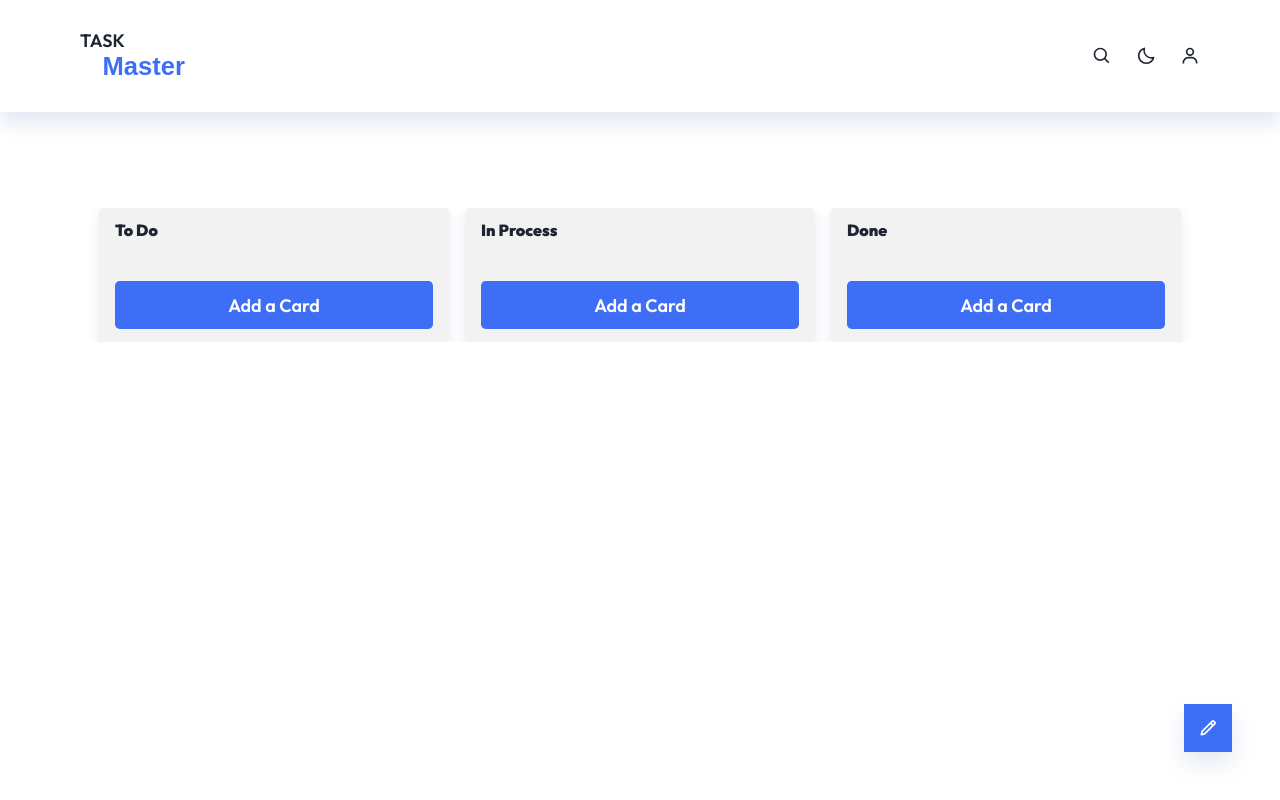
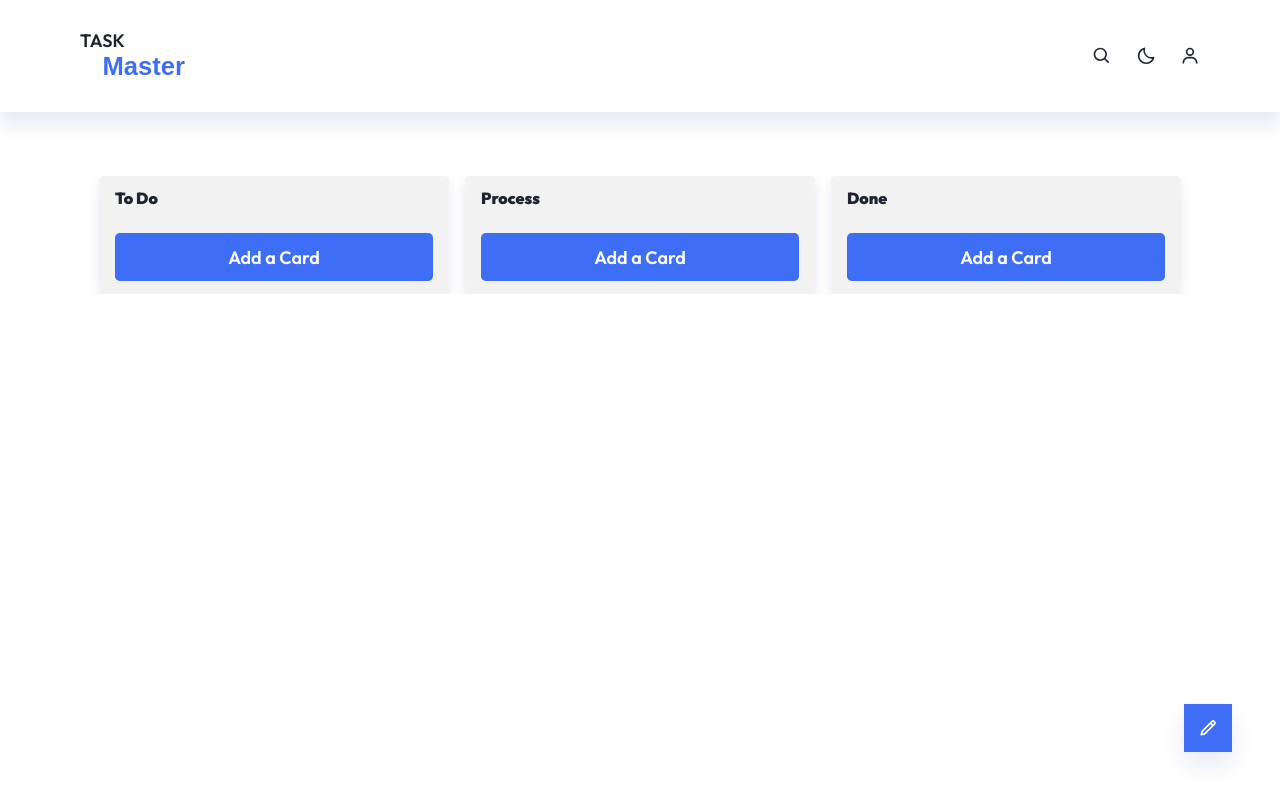
Before and after one commit to EFZR/Task-manager, a React (Vite) app: page /workspace in a window 1280 px wide. Built offline with nearby package versions, Linux system fonts and the light colour scheme; a web font is replaced by a local one.

Commit message:
kanban init

```diff
--- a/package.json
+++ b/package.json
@@ -10,6 +10,7 @@
     "preview": "vite preview"
   },
   "dependencies": {
+    "@hello-pangea/dnd": "^16.6.0",
     "@types/uuid": "^9.0.8",
     "react": "^18.2.0",
     "react-dom": "^18.2.0",
@@ -17,6 +18,7 @@
     "react-icons": "^5.2.1",
     "react-router-dom": "^6.23.1",
     "react-toastify": "^10.0.5",
+    "tiny-invariant": "^1.3.3",
     "uuid": "^9.0.1"
   },
   "devDependencies": {
--- a/src/components/Kanban.tsx
+++ b/src/components/Kanban.tsx
@@ -1,74 +1,39 @@
+import { DragDropContext } from "@hello-pangea/dnd";
+import { useCallback } from "react";
 import useTask from "../hooks/useTask";
+import KanbanList from "./KanbanList";
+import KanbanCard from "./KanbanCard";
 import "../styles/Kanban.css";
 
 export default function Kanban() {
   const { currentProject } = useTask();
   const { tasks } = currentProject;
+  const onDragEnd = useCallback(() => {}, []);
 
   return (
-    <div className="kanban__container grid">
-      <div className="kanban__slider">
-        <div className="kanban__list grid">
-          <div className="kanban__list-header">
-            <h3 className="kanban__list-title">To Do</h3>
-          </div>
-          {tasks.map((task) => {
-            if (task.state === "todo")
-              return (
-                <article className="kanban__card grid" key={task.id}>
-                  <div className="color__flag"></div>
-                  <h3 className="kanban__card-title">{task.title}</h3>
-                  <p>{task.description}</p>
-                </article>
-              );
-          })}
-          <div className="kanban__list-footer">
-            <button type="button" className="button kanban__card-button">
-              Add a Card
-            </button>
-          </div>
-        </div>
-        <div className="kanban__list grid">
-          <div className="kanban__list-header">
-            <h3 className="kanban__list-title">In Process</h3>
-          </div>
-          {tasks.map((task) => {
-            if (task.state == "process")
-              return (
-                <article className="kanban__card grid" key={task.id}>
-                  <div className="color__flag"></div>
-                  <h3 className="kanban__card-title">{task.title}</h3>
-                  <p>{task.description}</p>
-                </article>
-              );
-          })}
-          <div className="kanban__list-footer">
-            <button type="button" className="button kanban__card-button">
-              Add a Card
-            </button>
-          </div>
-        </div>
-        <div className="kanban__list grid">
-          <div className="kanban__list-header">
-            <h3 className="kanban__list-title">Done</h3>
-          </div>
-          {tasks.map((task) => {
-            if (task.state == "done")
-              return (
-                <article className="kanban__card grid" key={task.id}>
-                  <div className="color__flag"></div>
-                  <h3 className="kanban__card-title">{task.title}</h3>
-                  <p>{task.description}</p>
-                </article>
-              );
-          })}
-          <div className="kanban__list-footer">
-            <button type="button" className="button kanban__card-button">
-              Add a Card
-            </button>
-          </div>
+    <DragDropContext onDragEnd={onDragEnd}>
+      <div className="kanban__container grid">
+        <div className="kanban__slider">
+          <KanbanList name="To Do">
+            {tasks.map((task, index) => {
+              if (task.state === "todo")
+                return <KanbanCard key={task.id} task={task} index={index} />;
+            })}
+          </KanbanList>
+          <KanbanList name="Process">
+            {tasks.map((task, index) => {
+              if (task.state === "process")
+                return <KanbanCard key={task.id} task={task} index={index} />;
+            })}
+          </KanbanList>
+          <KanbanList name="Done">
+            {tasks.map((task, index) => {
+              if (task.state === "done")
+                return <KanbanCard key={task.id} task={task} index={index} />;
+            })}
+          </KanbanList>
         </div>
       </div>
-    </div>
+    </DragDropContext>
   );
 }
--- /dev/null
+++ b/src/components/KanbanCard.tsx
@@ -0,0 +1,27 @@
+import { Draggable } from "@hello-pangea/dnd";
+import { Task } from "../types";
+import "../styles/KanbanCard.css";
+
+type KanbanCardProps = {
+  task: Task;
+  index: number;
+};
+
+export default function KanbanCard({ task, index }: KanbanCardProps) {
+  return (
+    <Draggable draggableId={task.id} index={index}>
+      {(provided, _snaphot) => (
+        <article
+          className="kanban__card grid"
+          ref={provided.innerRef}
+          {...provided.dragHandleProps}
+          {...provided.draggableProps}
+        >
+          <div className="color__flag"></div>
+          <h3 className="kanban__card-title">{task.title}</h3>
+          <p>{task.description}</p>
+        </article>
+      )}
+    </Draggable>
+  );
+}
--- /dev/null
+++ b/src/components/KanbanList.tsx
@@ -0,0 +1,33 @@
+import { ReactNode } from "react";
+import { Droppable } from "@hello-pangea/dnd";
+import "../styles/KanbanList.css";
+
+type KanbanListProps = {
+  children: ReactNode;
+  name: string;
+};
+
+export default function KanbanList({ children, name }: KanbanListProps) {
+  return (
+    <Droppable droppableId={name}>
+      {(provided, _snapshot) => (
+        <div
+          className="kanban__list"
+          ref={provided.innerRef}
+          {...provided.droppableProps}
+        >
+          <div className="kanban__list-header">
+            <h3 className="kanban__list-title">{name}</h3>
+          </div>
+          <div className="kanban__container-card grid">{children}</div>
+          <div className="kanban__list-footer">
+            <button type="button" className="button kanban__footer-button">
+              Add a Card
+            </button>
+          </div>
+          {provided.placeholder}
+        </div>
+      )}
+    </Droppable>
+  );
+}
--- a/src/data/index.ts
+++ b/src/data/index.ts
@@ -1,6 +1,6 @@
 import { v4 as uuidv4 } from "uuid";
 import { formatInputDate } from "../helpers";
-import { Project } from "../types";
+import { Column, Project } from "../types";
 
 export const projects: Project[] = [
   {
@@ -17,20 +17,92 @@ export const projects: Project[] = [
     tasks: [
       {
         id: uuidv4(),
-        title: "Design Campaign",
-        description: "Design the overall campaign",
+        title: "Task 1",
+        description: "Description for task 1",
         state: "todo",
       },
       {
         id: uuidv4(),
-        title: "Create Content",
-        description: "Create content for the campaign",
+        title: "Task 2",
+        description: "Description for task 2",
         state: "process",
       },
       {
         id: uuidv4(),
-        title: "Launch Campaign",
-        description: "Launch the campaign",
+        title: "Task 3",
+        description: "Description for task 3",
+        state: "done",
+      },
+      {
+        id: uuidv4(),
+        title: "Task 4",
+        description: "Description for task 4",
+        state: "todo",
+      },
+      {
+        id: uuidv4(),
+        title: "Task 5",
+        description: "Description for task 5",
+        state: "process",
+      },
+      {
+        id: uuidv4(),
+        title: "Task 6",
+        description: "Description for task 6",
+        state: "done",
+      },
+      {
+        id: uuidv4(),
+        title: "Task 7",
+        description: "Description for task 7",
+        state: "todo",
+      },
+      {
+        id: uuidv4(),
+        title: "Task 8",
+        description: "Description for task 8",
+        state: "process",
+      },
+      {
+        id: uuidv4(),
+        title: "Task 9",
+        description: "Description for task 9",
+        state: "done",
+      },
+      {
+        id: uuidv4(),
+        title: "Task 10",
+        description: "Description for task 10",
+        state: "todo",
+      },
+      {
+        id: uuidv4(),
+        title: "Task 11",
+        description: "Description for task 11",
+        state: "process",
+      },
+      {
+        id: uuidv4(),
+        title: "Task 12",
+        description: "Description for task 12",
+        state: "done",
+      },
+      {
+        id: uuidv4(),
+        title: "Task 13",
+        description: "Description for task 13",
+        state: "todo",
+      },
+      {
+        id: uuidv4(),
+        title: "Task 14",
+        description: "Description for task 14",
+        state: "process",
+      },
+      {
+        id: uuidv4(),
+        title: "Task 15",
+        description: "Description for task 15",
         state: "done",
       },
     ],
@@ -49,20 +121,92 @@ export const projects: Project[] = [
     tasks: [
       {
         id: uuidv4(),
-        title: "Market Research",
-        description: "Conduct market research",
+        title: "Task 1",
+        description: "Description for task 1",
         state: "todo",
       },
       {
         id: uuidv4(),
-        title: "Product Design",
-        description: "Design the new product",
+        title: "Task 2",
+        description: "Description for task 2",
         state: "process",
       },
       {
         id: uuidv4(),
-        title: "Product Launch",
-        description: "Launch the new product",
+        title: "Task 3",
+        description: "Description for task 3",
+        state: "done",
+      },
+      {
+        id: uuidv4(),
+        title: "Task 4",
+        description: "Description for task 4",
+        state: "todo",
+      },
+      {
+        id: uuidv4(),
+        title: "Task 5",
+        description: "Description for task 5",
+        state: "process",
+      },
+      {
+        id: uuidv4(),
+        title: "Task 6",
+        description: "Description for task 6",
+        state: "done",
+      },
+      {
+        id: uuidv4(),
+        title: "Task 7",
+        description: "Description for task 7",
+        state: "todo",
+      },
+      {
+        id: uuidv4(),
+        title: "Task 8",
+        description: "Description for task 8",
+        state: "process",
+      },
+      {
+        id: uuidv4(),
+        title: "Task 9",
+        description: "Description for task 9",
+        state: "done",
+      },
+      {
+        id: uuidv4(),
+        title: "Task 10",
+        description: "Description for task 10",
+        state: "todo",
+      },
+      {
+        id: uuidv4(),
+        title: "Task 11",
+        description: "Description for task 11",
+        state: "process",
+      },
+      {
+        id: uuidv4(),
+        title: "Task 12",
+        description: "Description for task 12",
+        state: "done",
+      },
+      {
+        id: uuidv4(),
+        title: "Task 13",
+        description: "Description for task 13",
+        state: "todo",
+      },
+      {
+        id: uuidv4(),
+        title: "Task 14",
+        description: "Description for task 14",
+        state: "process",
+      },
+      {
+        id: uuidv4(),
+        title: "Task 15",
+        description: "Description for task 15",
         state: "done",
       },
     ],
@@ -173,3 +317,23 @@ export const projects: Project[] = [
   },
   // ... more projects
 ];
+
+export const columns: Column[] = [
+  {
+    id: "todo",
+    title: "To Do",
+    taskIds: [],
+  },
+
+  {
+    id: "process",
+    title: "Process",
+    taskIds: [],
+  },
+
+  {
+    id: "done",
+    title: "Done",
+    taskIds: [],
+  },
+];
--- a/src/styles/Kanban.css
+++ b/src/styles/Kanban.css
@@ -39,87 +39,3 @@
 .kanban__slider::-webkit-scrollbar {
   display: none;
 }
-
-.kanban__list {
-  position: relative;
-  background-color: var(--container-color);
-  padding-inline: 0.5rem;
-  border-radius: 0.3rem;
-  overflow-y: auto;
-  max-height: 62vh;
-  box-shadow: 0 5px 12px var(--shadow-color);
-  flex: 0 0 250px;
-  row-gap: 1rem;
-  align-self: start;
-}
-
-@media screen and (min-width: 768px) {
-  .kanban__list {
-    flex: 0 0 380px;
-  }
-}
-
-@media screen and (min-width: 1150px) {
-  .kanban__list {
-    flex: 0 0 350px;
-    max-height: 50vh;
-    padding-inline: 1rem;
-  }
-}
-
-.kanban__list-header,
-.kanban__list-footer {
-  position: sticky;
-  padding-block: 0.8rem;
-}
-
-.kanban__list-header {
-  top: 0;
-  left: 0;
-  background-color: var(--container-color);
-}
-
-.kanban__list-footer {
-  bottom: 0;
-  left: 0;
-  background-color: var(--container-color);
-}
-
-.kanban__list-title {
-  font-size: 1rem;
-  font-weight: var(--font-bold);
-  color: var(--title-color);
-}
-
-.kanban__card-button {
-  width: 100%;
-  border-radius: 0.3rem;
-  display: flex;
-  align-items: center;
-}
-
-.kanban__card {
-  background-color: var(--body-color);
-  padding: 0.2rem;
-  border-radius: 0.3rem;
-  row-gap: 0.5rem;
-}
-
-@media screen and (min-width: 1150px) {
-  .kanban__card {
-    padding: 1rem;
-  }
-}
-
-.color__flag {
-  background-color: var(--first-color);
-  padding: 3px;
-  width: 20%;
-  border-radius: 0.3rem;
-}
-
-/* Dark Theme styles */
-
-.dark-theme.kanban__card-button {
-  color: var(--white-color);
-}
--- /dev/null
+++ b/src/styles/KanbanCard.css
@@ -0,0 +1,19 @@
+.kanban__card {
+  background-color: var(--body-color);
+  padding: 0.2rem;
+  border-radius: 0.3rem;
+  row-gap: 0.5rem;
+}
+
+@media screen and (min-width: 1150px) {
+  .kanban__card {
+    padding: 1rem;
+  }
+}
+
+.color__flag {
+  background-color: var(--first-color);
+  padding: 3px;
+  width: 20%;
+  border-radius: 0.3rem;
+}
--- /dev/null
+++ b/src/styles/KanbanList.css
@@ -0,0 +1,81 @@
+.kanban__list {
+  position: relative;
+  background-color: var(--container-color);
+  padding-inline: 0.5rem;
+  border-radius: 0.3rem;
+  box-shadow: 0 5px 12px var(--shadow-color);
+  flex: 0 0 250px;
+}
+
+@media screen and (min-width: 768px) {
+  .kanban__list {
+    flex: 0 0 280px;
+  }
+}
+
+@media screen and (min-width: 1150px) {
+  .kanban__list {
+    flex: 0 0 350px;
+    padding-inline: 1rem;
+  }
+}
+
+.kanban__list-header,
+.kanban__list-footer {
+  position: sticky;
+  padding-block: 0.8rem;
+}
+
+.kanban__list-header {
+  top: 0;
+  left: 0;
+  background-color: var(--container-color);
+}
+
+.kanban__list-footer {
+  bottom: 0;
+  left: 0;
+  background-color: var(--container-color);
+}
+
+.kanban__list-title {
+  font-size: 1rem;
+  font-weight: var(--font-bold);
+  color: var(--title-color);
+}
+
+.kanban__container-card {
+  row-gap: 1rem;
+  overflow-y: auto;
+  max-height: 45vh;
+  padding-right: 8px;
+}
+
+.kanban__container-card::-webkit-scrollbar {
+  width: 0.4rem;
+}
+
+.kanban__container-card::-webkit-scrollbar-thumb {
+  width: 0.4rem;
+}
+
+.kanban__footer-button {
+  width: 100%;
+  border-radius: 0.3rem;
+  display: flex;
+  align-items: center;
+}
+
+/* Dark Theme Styles */
+
+.dark-theme .kanban__container-card::-webkit-scrollbar {
+  background-color: hsl(var(--hue), 16%, 15%);
+}
+
+.dark-theme .kanban__container-card::-webkit-scrollbar-thumb {
+  background-color: hsl(var(--hue), 20%, 25%);
+}
+
+.dark-theme .kanban__container-card::-webkit-scrollbar-thumb:hover {
+  background-color: hsl(var(--hue), 20%, 35%);
+}
--- a/src/styles/index.css
+++ b/src/styles/index.css
@@ -133,12 +133,12 @@ img {
 }
 
 .section {
-  padding-block: 3rem 1rem;
+  padding-block: 2rem 1rem;
 }
 
 @media screen and (min-width: 1150px) {
   .section {
-    padding-block: 4rem 2rem;
+    padding-block: 2rem;
   }
 }
 
```
Also changed, not shown: src/types/index.ts (+28 -17 lines), 1 other file (tests, documents, lock files or other folders).
